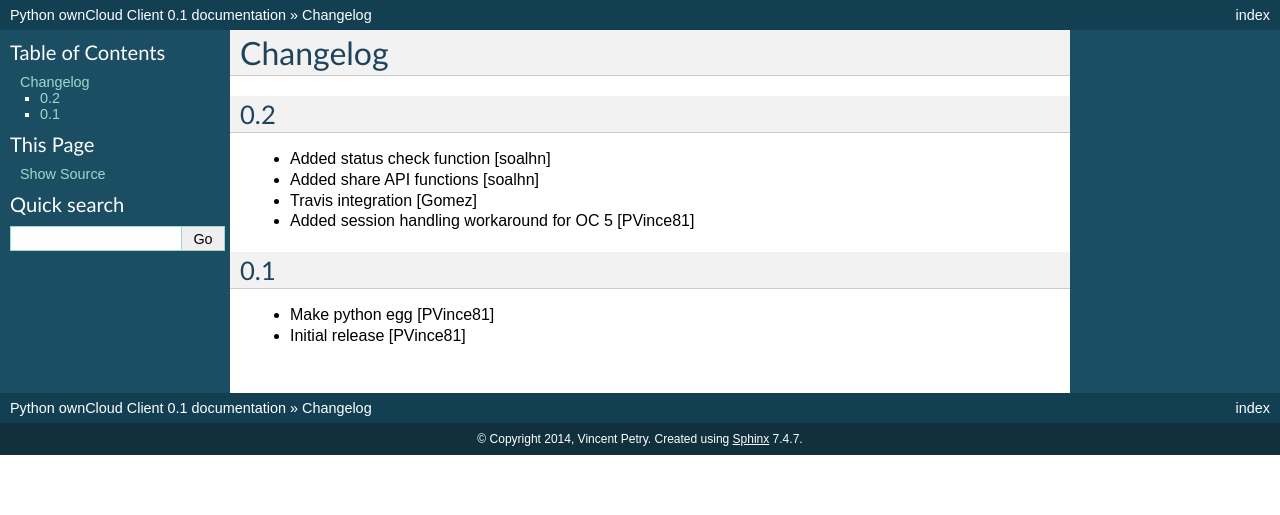
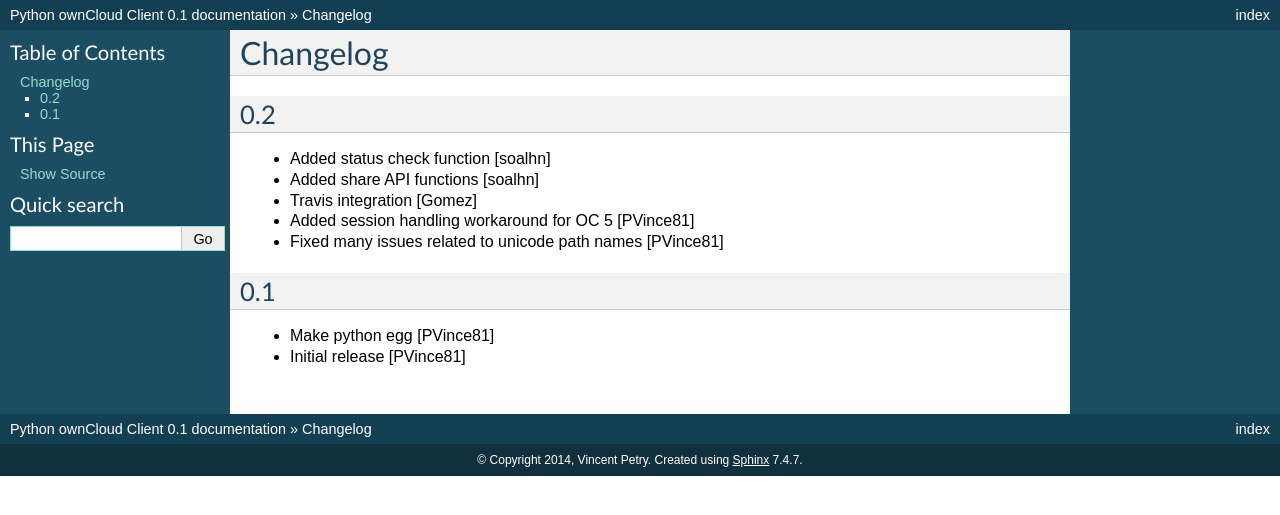
Before and after one commit to owncloud/pyocclient, a Sphinx documentation site: the page built from docs/source/CHANGES.rst, in a window 1280 px wide. Shown: the top 515 px of the page. Built offline with Sphinx 7.4.7, drawn with Linux system fonts in a browser that asks for light colours.

Commit message:
Update CHANGES.rst
Added entry for unicode fix

```diff
--- a/docs/source/CHANGES.rst
+++ b/docs/source/CHANGES.rst
@@ -7,6 +7,7 @@
 - Added share API functions [soalhn]
 - Travis integration [Gomez]
 - Added session handling workaround for OC 5 [PVince81]
+- Fixed many issues related to unicode path names [PVince81]
 
 0.1
 ---
```
